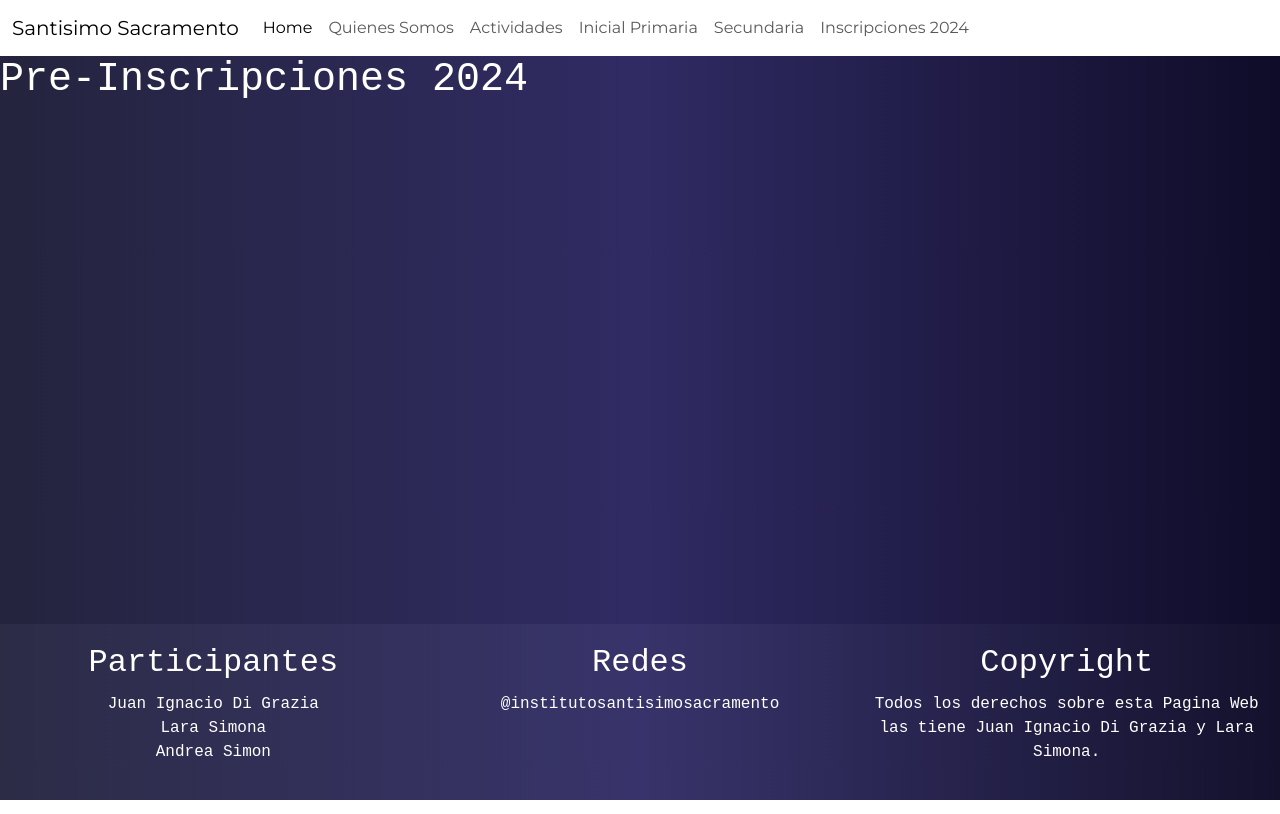
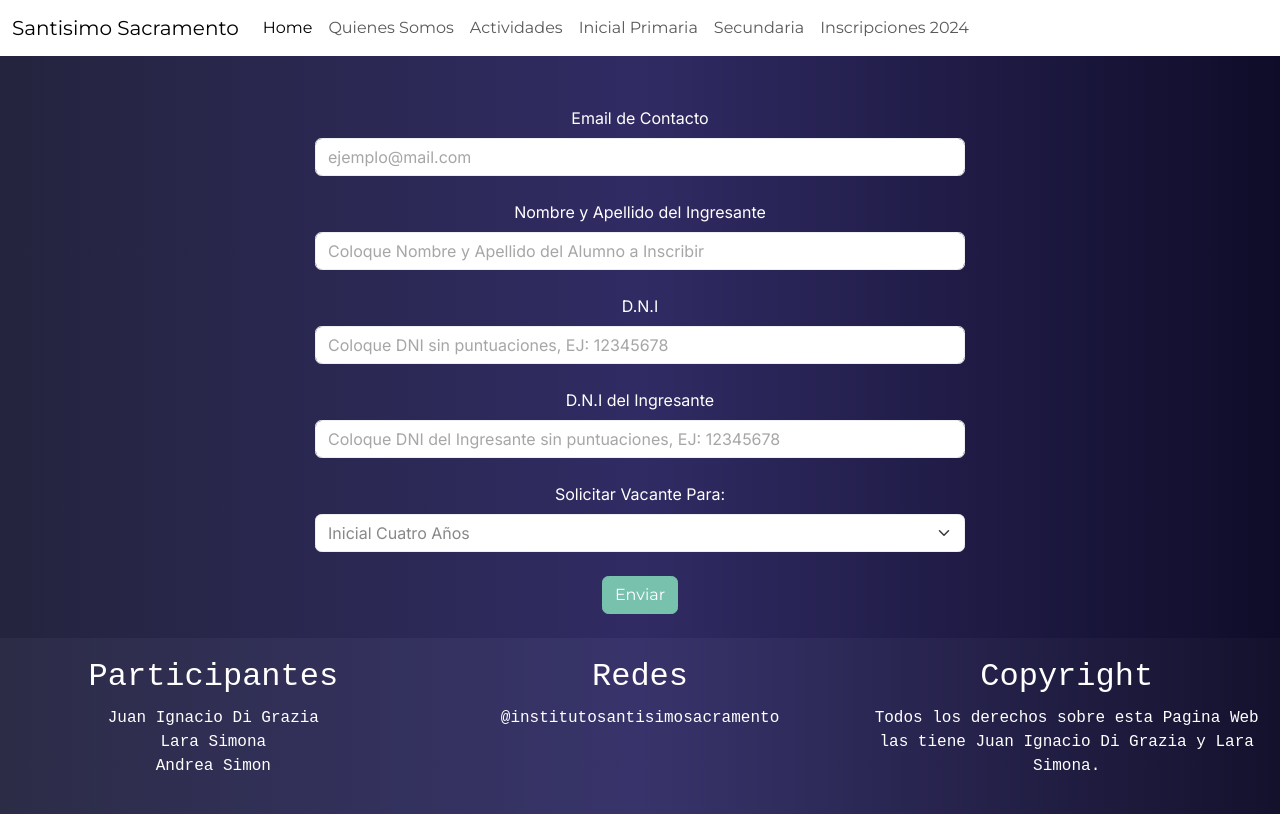
Before and after one commit to digraziajuanignacio/issweb, a Next.js app: page /inscripciones-24 in a window 1280 px wide. Built offline with nearby package versions, Linux system fonts and the light colour scheme.

Commit message:
Form Desing #1

```diff
--- a/package.json
+++ b/package.json
@@ -20,6 +20,7 @@
     "boxicons": "^2.1.4",
     "embla-carousel-react": "^8.1.5",
     "keep-react": "^1.3.0",
+    "mongoose": "^8.5.1",
     "next": "14.2.4",
     "phosphor-react": "^1.4.1",
     "react": "^18",
--- /dev/null
+++ b/src/app/CSS/form.css
@@ -0,0 +1,10 @@
+.form-container {
+    max-width: 650px;
+    margin: auto;
+    margin-top: 50px;
+    text-align: center;
+  }
+
+label {
+    color: white;
+}
--- /dev/null
+++ b/src/app/Components/InscripcionesForm.jsx
@@ -0,0 +1,71 @@
+"use client"
+import React from 'react'
+import '../CSS/form.css'
+function InscripcionesForm() {
+  return (
+    <>
+    <div className="form-container">
+    <div className="mb-4">
+        <label htmlFor="exampleFormControlInput1" className="form-label">Email de Contacto</label>
+        <input type="email" className="form-control" id="exampleFormControlInput1" aria-label="Email de Contacto" placeholder="ejemplo@mail.com" maxLength="254"/>
+    </div>
+
+    <div className="mb-4">
+        <label htmlFor="exampleFormControlTextarea1" className="form-label">Nombre y Apellido del Ingresante</label>
+        <input class="form-control" type="text" placeholder="Coloque Nombre y Apellido del Alumno a Inscribir" aria-label="Nombre y Apellido del Ingresante" maxLength="100"/>
+    </div>
+
+    {/* <div className="mb-3">
+    <label htmlFor="exampleDataList" className="form-label"></label>
+    <input className="form-control" list="datalistOptions" id="exampleDataList" placeholder="Type to search..." />
+        <datalist id="datalistOptions">
+            <option value="San Francisco" />
+            <option value="New York" />
+            <option value="Seattle" />
+            <option value="Los Angeles" />
+            <option value="Chicago" />
+        </datalist>
+    </div> */}
+
+    <div className="mb-4">
+        <label htmlFor="exampleFormControlTextarea1" className="form-label">D.N.I</label>
+        <input class="form-control" type="text" placeholder="Coloque DNI sin puntuaciones, EJ: 12345678" aria-label="DNI, Solo Numeros" inputMode="numeric" pattern="\d*" title="Solo se permiten números" maxLength="8" onInput={(e) => {e.target.value = e.target.value.replace(/\D/g, '');}}/>
+    </div>
+
+    <div className="mb-4">
+        <label htmlFor="exampleFormControlTextarea1" className="form-label">D.N.I del Ingresante</label>
+        <input class="form-control" type="text" placeholder="Coloque DNI del Ingresante sin puntuaciones, EJ: 12345678" aria-label="DNI, Solo Numeros" inputMode="numeric" pattern="\d*" title="Solo se permiten números" maxLength="8" onInput={(e) => {e.target.value = e.target.value.replace(/\D/g, '');}}/>
+    </div>
+
+    <div className="mb-4">
+
+    <label htmlFor="exampleSelect" className="form-label">Solicitar Vacante Para:</label>
+        <select className="form-select" id="exampleSelect">
+            <option value="Inicial Cuatro Años">Inicial Cuatro Años</option>
+            <option value="Inicial Cinco Años">Inicial Cinco Años</option>
+            <option value="1er Grado">1er Grado</option>
+            <option value="2do Grado">2do Grado</option>
+            <option value="3er Grado">3er Grado</option>
+            <option value="4to Grado">4to Grado</option>
+            <option value="5to Grado">5to Grado</option>
+            <option value="6to Grado">6to Grado</option>
+            <option value="7mo Grado">7mo Grado</option>
+            <option value="1er Año">1er Año</option>
+            <option value="2do Año">2do Año</option>
+            <option value="3er Año">3er Año</option>
+            <option value="4to Año">4to Año</option>
+            <option value="5to Año">5to Año</option>
+
+        </select>
+    </div>
+
+    <div class="d-flex justify-content-center mb-4">
+        <button type="submit" class="btn btn-primary">Enviar</button>
+      </div>
+
+    </div>
+    </>
+  )
+}
+
+export default InscripcionesForm
--- a/src/app/inscripciones-24/page.jsx
+++ b/src/app/inscripciones-24/page.jsx
@@ -1,11 +1,11 @@
 import React from 'react'
+import InscripcionesForm from '../Components/InscripcionesForm'
 
 function page() {
   return (
     <>
-    <h1>Pre-Inscripciones 2024</h1>
     <div className='main-content'>
-
+      <InscripcionesForm />
     </div>
     </>
   )
```
Also changed, not shown: 2 other files (tests, documents, lock files or other folders).
